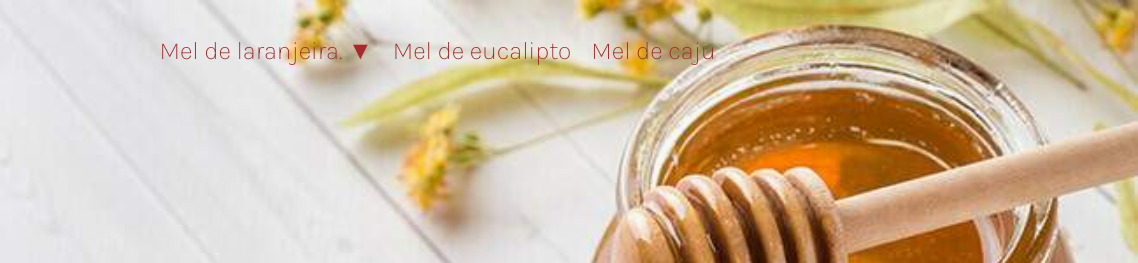
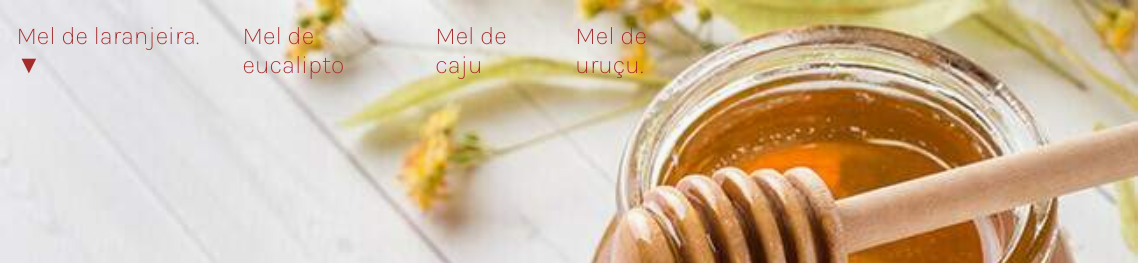
Before and after one commit to stephanydesouzaramos/atividade-individual-mel, a plain HTML site: page mel.html in a window 1280 px wide. Shown: the top 263 px of the page, 142-1280 px from the left. Drawn offline with Linux system fonts and the light colour scheme.

Commit message:
mudanças

```diff
--- a/mel.html
+++ b/mel.html
@@ -31,6 +31,7 @@
 
                 <li><a href="#">Mel de eucalipto</a></li>
                 <li><a href="#">Mel de caju</a></li>
+                <li><a href="#">Mel de uruçu. </a></li>
             </ul>
 
 
```
